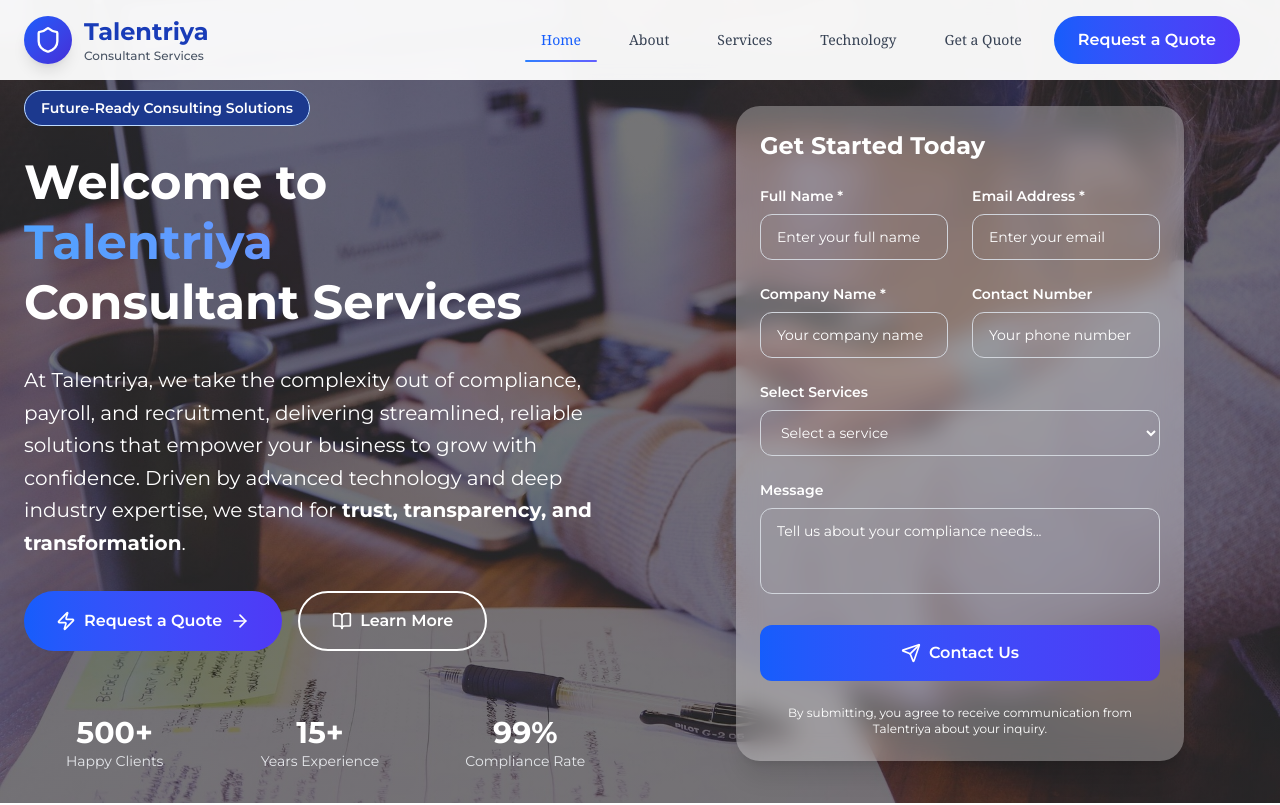
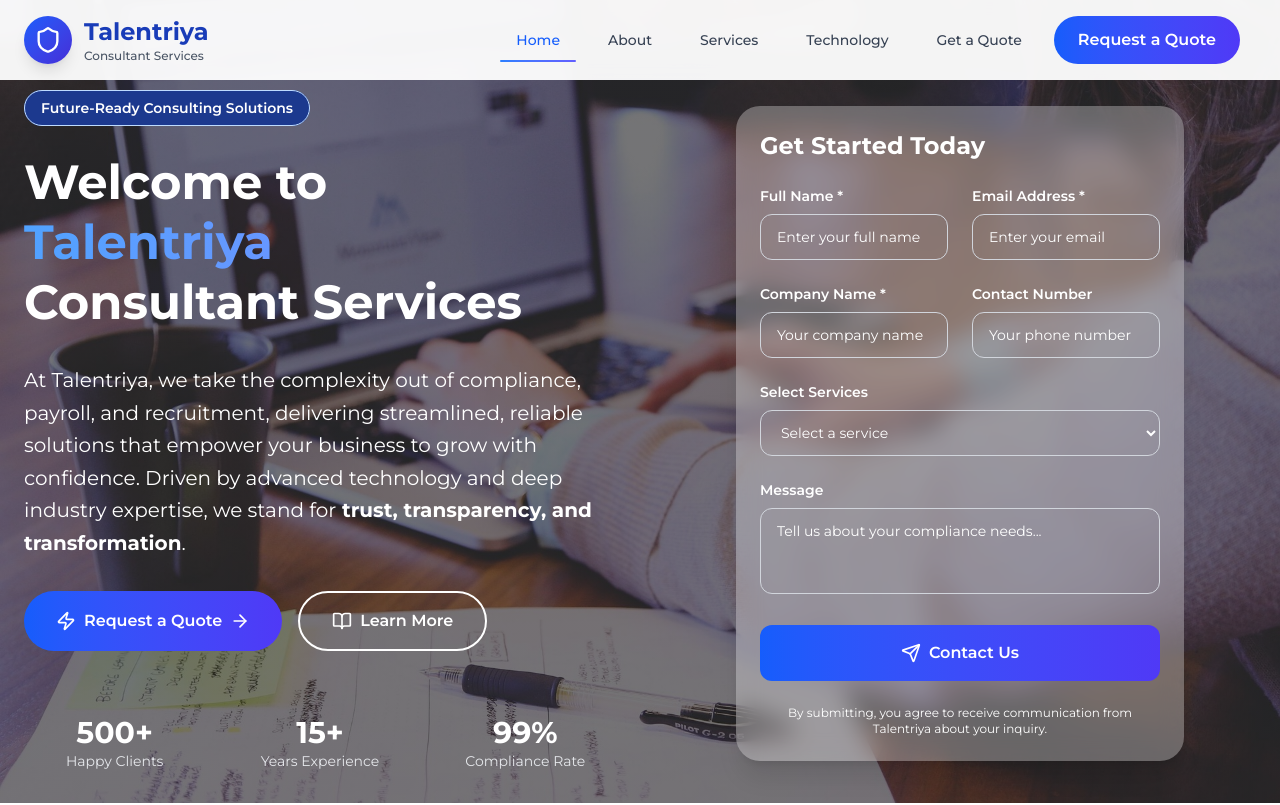
Before and after one commit to Shubhamraut9497/truvedas, a Next.js app: page / in a window 1280 px wide. Shown: the top 805 px of the page. Built offline with nearby package versions, Linux system fonts and the light colour scheme.

Commit message:
Update page.js

```diff
--- a/src/app/page.js
+++ b/src/app/page.js
@@ -224,7 +224,6 @@ const TalentriyaWebsite = () => {
       className={`relative px-2 sm:px-4 py-2 text-xs sm:text-sm font-medium transition-all duration-300 hover:text-blue-600 ${
         active ? "text-blue-600" : "text-gray-700"
       }`}
-      style={{ fontFamily: "Cambria, serif" }}
     >
       {children}
       {active && (
@@ -501,7 +500,7 @@ const TalentriyaWebsite = () => {
       </section>
 
       {/* About Section */}
-      <section id="about" className="py-16 sm:py-20 bg-white" style={{ fontFamily: 'Cambria, serif' }}>
+      <section id="about" className="py-16 sm:py-20 bg-white" >
         <div className="container mx-auto px-4 sm:px-6">
           <div className="text-center mb-12 sm:mb-16" data-aos="fade-up">
             <span className="px-3 sm:px-4 py-1 sm:py-2 bg-blue-100 text-blue-800 rounded-full text-xs sm:text-sm font-semibold">
```
